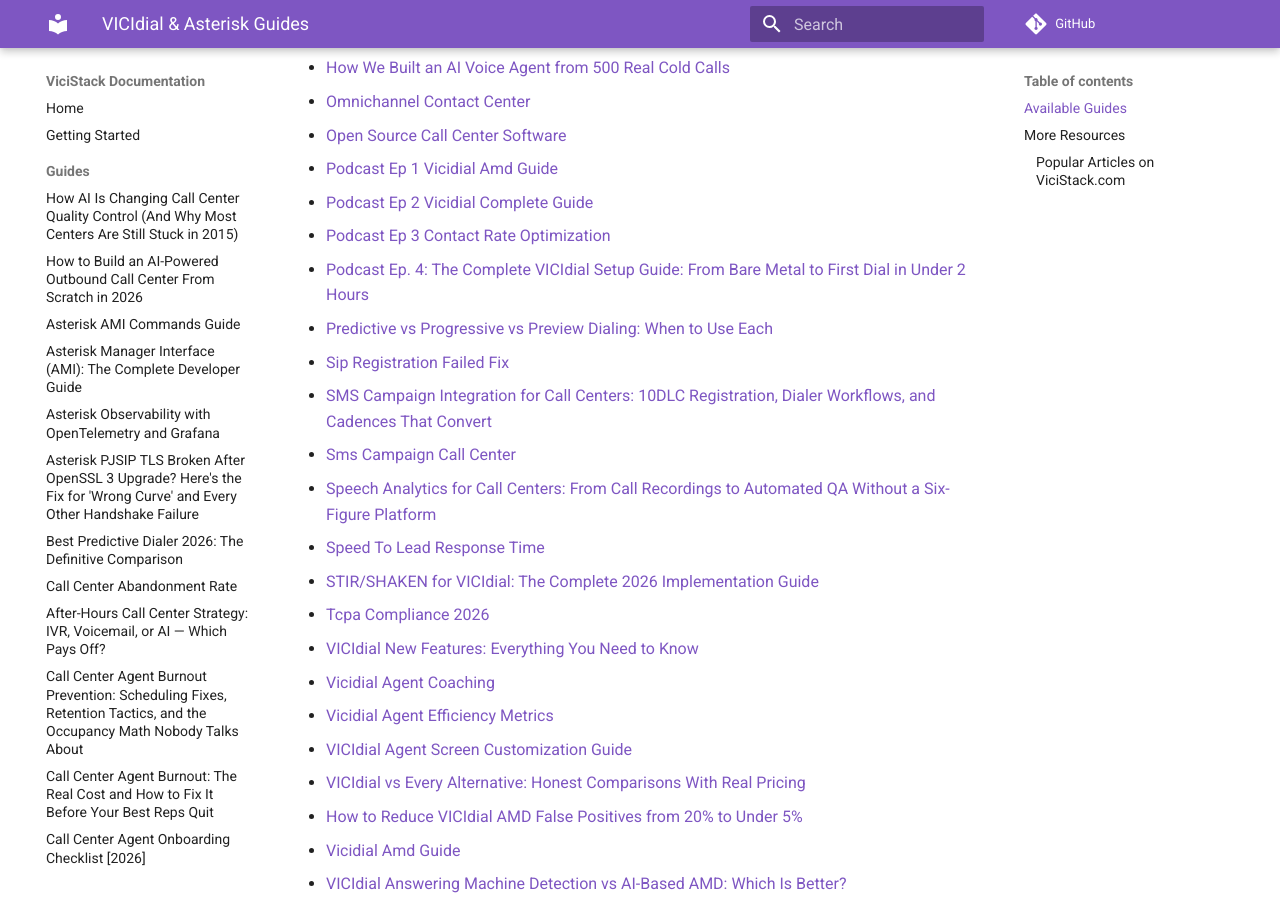
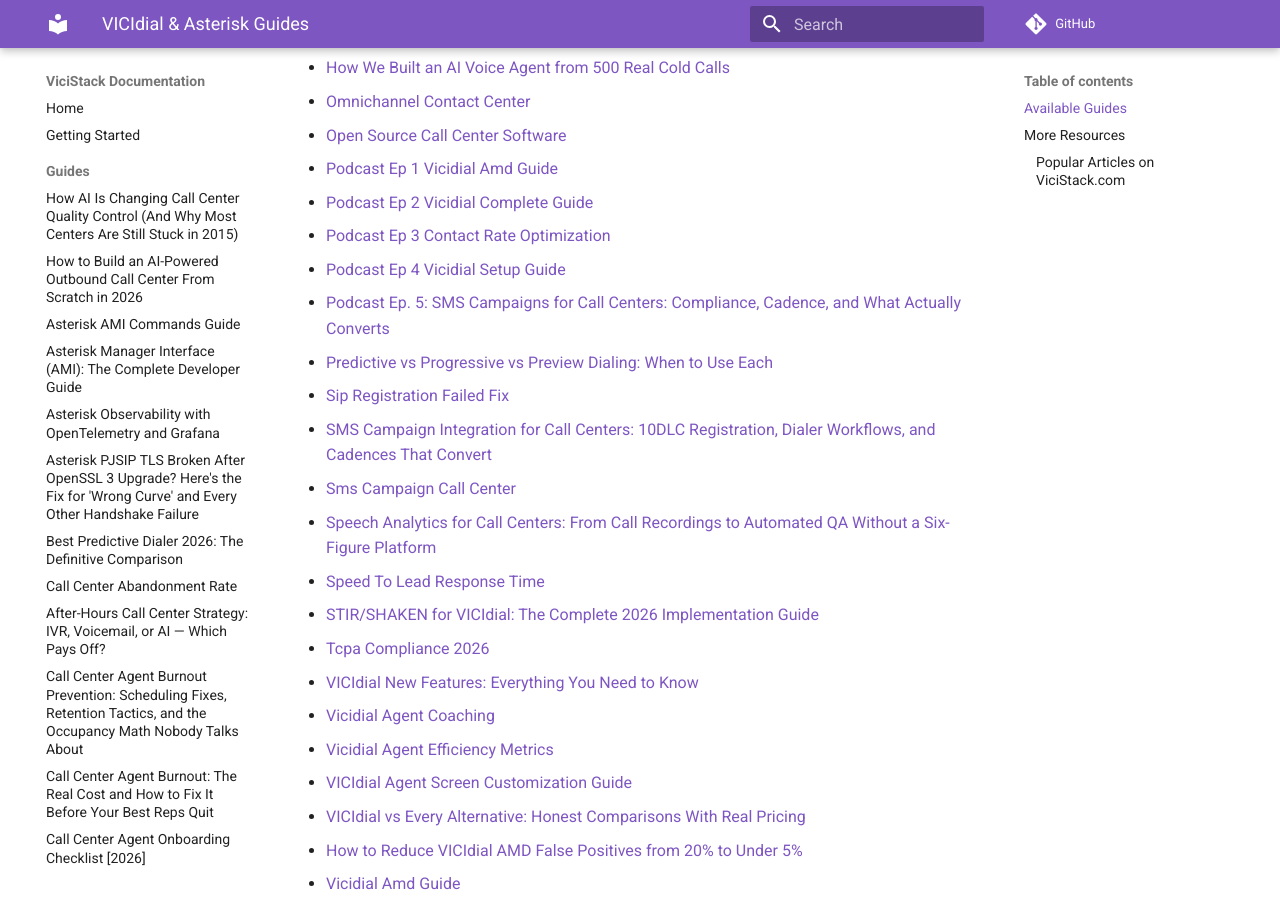
Before and after one commit to gamlin-ccdocs/vicistack-docs, an MkDocs documentation site: the page built from docs/guides/index.md, in a window 1280 px wide and 900 px high, scrolled down 1663 px. Built offline with MkDocs 1.6.1 and Material for MkDocs 9.7.7, drawn with Linux system fonts in a browser that asks for light colours; comment, search, counter and statistics services are not loaded.

Commit message:
Add guide: Podcast Ep. 5: SMS Campaigns for Call Centers: Compliance, Cadence, and What Actually Converts

```diff
--- a/docs/guides/index.md
+++ b/docs/guides/index.md
@@ -48,7 +48,8 @@
 - [Podcast Ep 1 Vicidial Amd Guide](podcast-ep-1-vicidial-amd-guide.md)
 - [Podcast Ep 2 Vicidial Complete Guide](podcast-ep-2-vicidial-complete-guide.md)
 - [Podcast Ep 3 Contact Rate Optimization](podcast-ep-3-contact-rate-optimization.md)
-- [Podcast Ep. 4: The Complete VICIdial Setup Guide: From Bare Metal to First Dial in Under 2 Hours](podcast-ep-4-vicidial-setup-guide.md)
+- [Podcast Ep 4 Vicidial Setup Guide](podcast-ep-4-vicidial-setup-guide.md)
+- [Podcast Ep. 5: SMS Campaigns for Call Centers: Compliance, Cadence, and What Actually Converts](podcast-ep-5-sms-campaign-call-center.md)
 - [Predictive vs Progressive vs Preview Dialing: When to Use Each](predictive-vs-progressive-dialing.md)
 - [Sip Registration Failed Fix](sip-registration-failed-fix.md)
 - [SMS Campaign Integration for Call Centers: 10DLC Registration, Dialer Workflows, and Cadences That Convert](sms-campaign-call-center-workflows.md)
--- a/mkdocs.yml
+++ b/mkdocs.yml
@@ -63,7 +63,8 @@
       - "Podcast Ep 1 Vicidial Amd Guide": "guides/podcast-ep-1-vicidial-amd-guide.md"
       - "Podcast Ep 2 Vicidial Complete Guide": "guides/podcast-ep-2-vicidial-complete-guide.md"
       - "Podcast Ep 3 Contact Rate Optimization": "guides/podcast-ep-3-contact-rate-optimization.md"
-      - "Podcast Ep. 4: The Complete VICIdial Setup Guide: From Bare Metal to First Dial in Under 2 Hours": "guides/podcast-ep-4-vicidial-setup-guide.md"
+      - "Podcast Ep 4 Vicidial Setup Guide": "guides/podcast-ep-4-vicidial-setup-guide.md"
+      - "Podcast Ep. 5: SMS Campaigns for Call Centers: Compliance, Cadence, and What Actually Converts": "guides/podcast-ep-5-sms-campaign-call-center.md"
       - "Predictive vs Progressive vs Preview Dialing: When to Use Each": "guides/predictive-vs-progressive-dialing.md"
       - "Sip Registration Failed Fix": "guides/sip-registration-failed-fix.md"
       - "SMS Campaign Integration for Call Centers: 10DLC Registration, Dialer Workflows, and Cadences That Convert": "guides/sms-campaign-call-center-workflows.md"
```
Also changed, not shown: docs/guides/podcast-ep-5-sms-campaign-call-center.md (added, +82 -0 lines).
